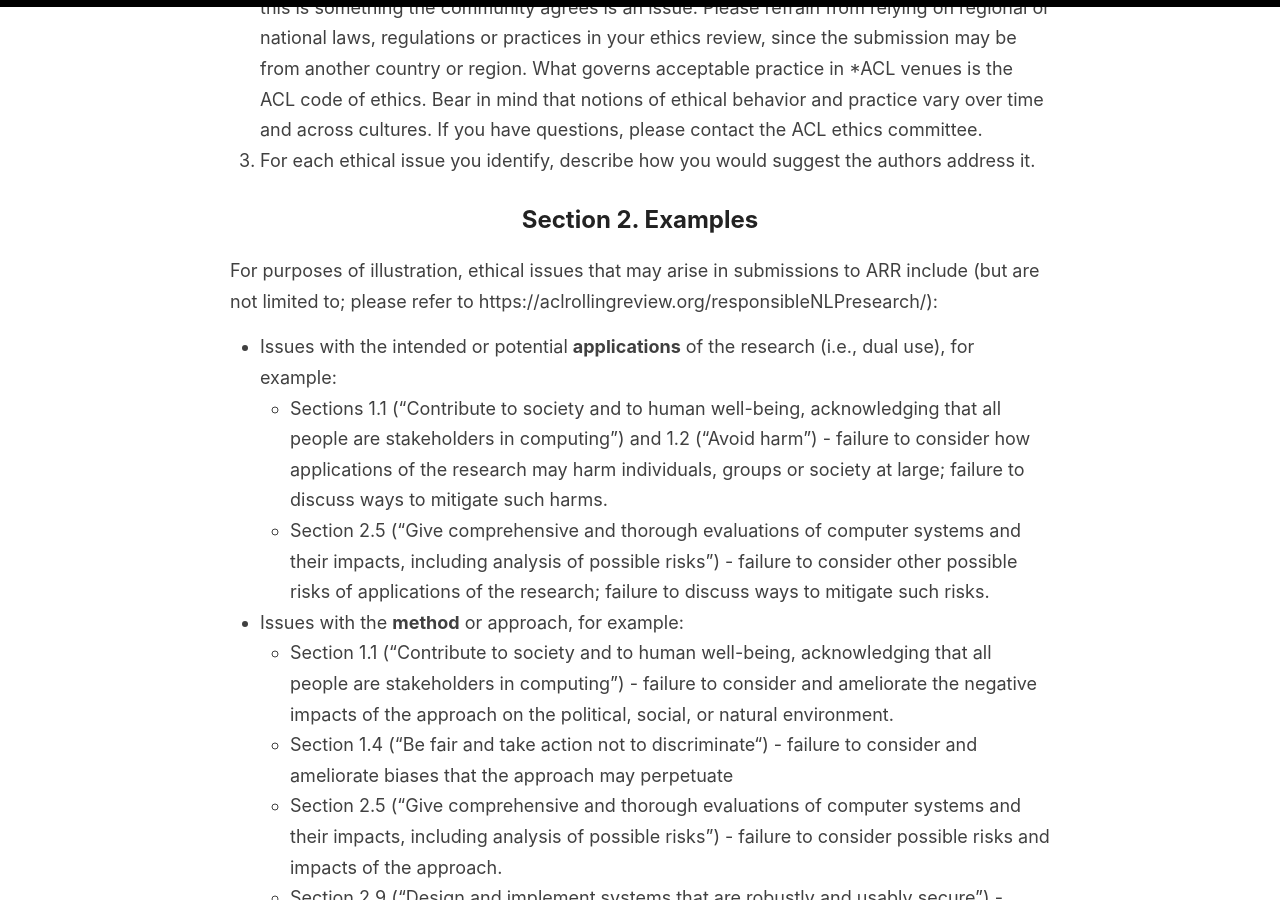
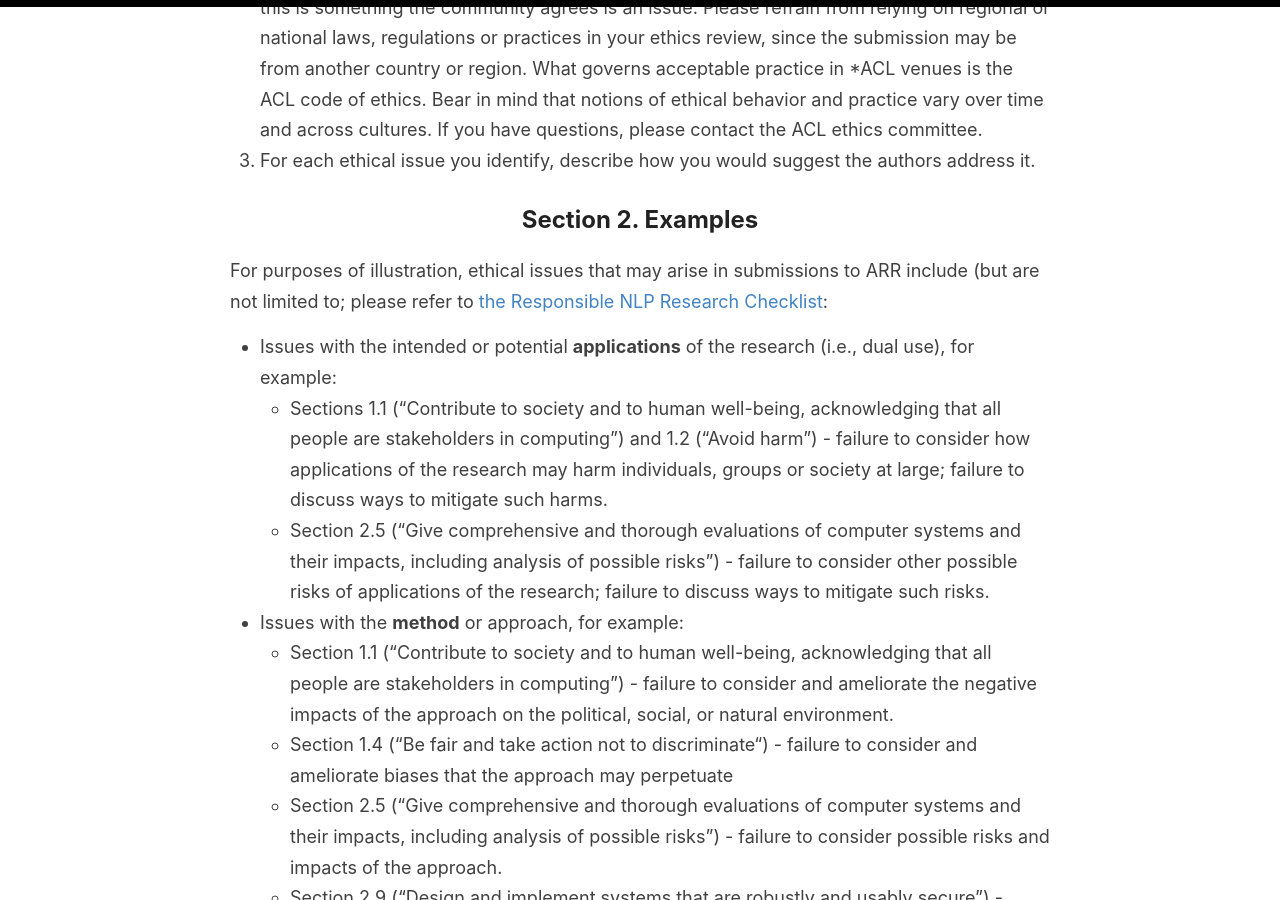
Before and after one commit to amitmerchant1990/reverie, a Jekyll site: the page built from ethicsreviewertutorial.md, in a window 1280 px wide and 900 px high, scrolled down 730 px. Built offline with Jekyll 4.4.1, drawn with Linux system fonts in a browser that asks for light colours.

Commit message:
Update ethicsreviewertutorial.md

```diff
--- a/ethicsreviewertutorial.md
+++ b/ethicsreviewertutorial.md
@@ -18,7 +18,7 @@ An ethics review is not a complete technical review. Your focus should be on add
 Section 2. Examples
 -----------------
 
-For purposes of illustration, ethical issues that may arise in submissions to ARR include (but are not limited to; please refer to https://aclrollingreview.org/responsibleNLPresearch/):
+For purposes of illustration, ethical issues that may arise in submissions to ARR include (but are not limited to; please refer to [the Responsible NLP Research Checklist](https://aclrollingreview.org/responsibleNLPresearch/):
 * Issues with the intended or potential __applications__ of the research (i.e., dual use), for example:
   * Sections 1.1 (“Contribute to society and to human well-being, acknowledging that all people are stakeholders in computing”) and 1.2 (“Avoid harm”) - failure to consider how applications of the research may harm individuals, groups or society at large; failure to discuss ways to mitigate such harms.
   * Section 2.5 (“Give comprehensive and thorough evaluations of computer systems and their impacts, including analysis of possible risks”) - failure to consider other possible risks of applications of the research; failure to discuss ways to mitigate such risks.
```
